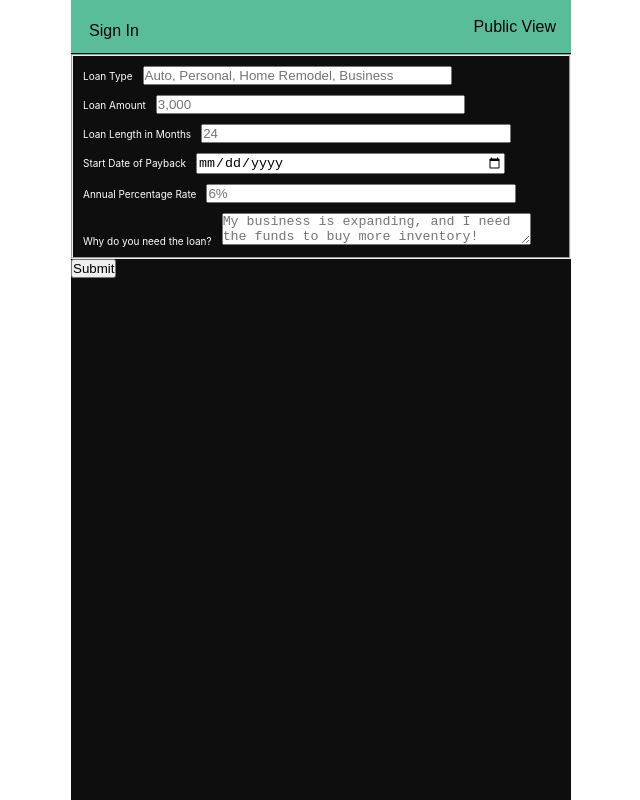
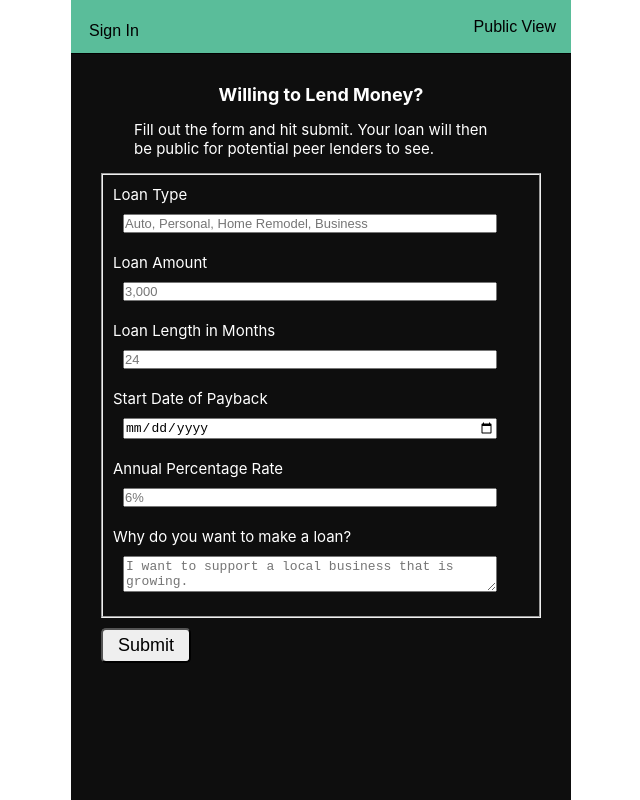
Before and after one commit to clintKunz/HackathonBevy, a React (Create React App) app in the folder front-end/: page /create-lend in a window 1280 px wide. Shown: the whole page, without its empty margins (319-959 px from the left). Built offline with nearby package versions, Linux system fonts and the light colour scheme.

Commit message:
Styling
style the loan creation pages

```diff
--- a/front-end/src/components/CreateSolicitBorrow.js
+++ b/front-end/src/components/CreateSolicitBorrow.js
@@ -3,6 +3,26 @@ import styled from 'styled-components';
 import { connect } from 'react-redux';
 import actions from '../actions';
 const { createLoan } = actions;
+
+const Wrap = styled.div`
+    display: flex;
+    flex-direction: column;
+    align-items: center;
+    padding: 30px;
+`;
+
+const Header = styled.h2`
+    color: white;
+    font-size: 1.8rem;
+    margin-bottom: 15px;
+`;
+
+const Paragraph = styled.p`
+    color: white;
+    font-size: 1.5rem;
+    margin-bottom: 15px;
+    width: 85%;
+`;
 
 const Form = styled.form`
     color: white;
@@ -10,16 +30,27 @@ const Form = styled.form`
     fieldset label {
         display: block;
         margin: 10px;
+        font-size: 1.5rem;
 
         input {
-            margin-left: 10px;
-            width: 65%;
+            font-size: 1.3rem;
+            margin: 10px;
+            width: 90%;
         }
 
         textarea {
-            margin-left: 10px;
-            width: 65%;
+            font-size: 1.3rem;
+            margin: 10px;
+            width: 90%;
+            padding: 2px;
         }
+    }
+
+    button {
+        font-size: 1.8rem;
+        padding: 5px 15px;
+        margin: 10px 0;
+        border-radius: 5px;
     }
 `;
 
@@ -57,6 +88,9 @@ class CreateSolicitBorrow extends Component {
 
     render() {
         return (
+            <Wrap>
+                <Header>Need to borrow money?</Header>
+                <Paragraph>Fill out the form and hit submit. Your loan will then be public for potential peer lenders to see.</Paragraph>
                 <Form onSubmit={this.handleSubmit.bind(this)}>
                     <fieldset>
                         <label htmlFor="loanType">
@@ -86,6 +120,7 @@ class CreateSolicitBorrow extends Component {
                     </fieldset>
                     <button type="submit">Submit</button>
                 </Form>
+            </Wrap>
         );
     }
 }
--- a/front-end/src/components/CreateSolicitLend.js
+++ b/front-end/src/components/CreateSolicitLend.js
@@ -3,6 +3,26 @@ import styled from 'styled-components';
 import { connect } from 'react-redux';
 import actions from '../actions';
 const { createLoan } = actions;
+
+const Wrap = styled.div`
+    display: flex;
+    flex-direction: column;
+    align-items: center;
+    padding: 30px;
+`;
+
+const Header = styled.h2`
+    color: white;
+    font-size: 1.8rem;
+    margin-bottom: 15px;
+`;
+
+const Paragraph = styled.p`
+    color: white;
+    font-size: 1.5rem;
+    margin-bottom: 15px;
+    width: 85%;
+`;
 
 const Form = styled.form`
     color: white;
@@ -10,16 +30,27 @@ const Form = styled.form`
     fieldset label {
         display: block;
         margin: 10px;
+        font-size: 1.5rem;
 
         input {
-            margin-left: 10px;
-            width: 65%;
+            font-size: 1.3rem;
+            margin: 10px;
+            width: 90%;
         }
 
         textarea {
-            margin-left: 10px;
-            width: 65%;
+            font-size: 1.3rem;
+            margin: 10px;
+            width: 90%;
+            padding: 2px;
         }
+    }
+
+    button {
+        font-size: 1.8rem;
+        padding: 5px 15px;
+        margin: 10px 0;
+        border-radius: 5px;
     }
 `;
 
@@ -57,6 +88,9 @@ class CreateSolicitBorrow extends Component {
 
     render() {
         return (
+            <Wrap>
+                <Header>Willing to Lend Money?</Header>
+                <Paragraph>Fill out the form and hit submit. Your loan will then be public for potential peer lenders to see.</Paragraph>
                 <Form onSubmit={this.handleSubmit.bind(this)}>
                     <fieldset>
                         <label htmlFor="loanType">
@@ -80,12 +114,14 @@ class CreateSolicitBorrow extends Component {
                             <input type="number" id="interest" name="interest" placeholder="6%"  value={this.state.interest} onChange={(e) => this.handleChange(e)}/>
                         </label>
                         <label htmlFor="pitch">
-                        Why do you need the loan?
-                        <textarea type="text" id="pitch" name="pitch" placeholder="My business is expanding, and I need the funds to buy more inventory!"  value={this.state.pitch} onChange={(e) => this.handleChange(e)}/>
+                            Why do you want to make a loan?
+                            <textarea type="text" id="pitch" name="pitch" placeholder="I want to support a local business that is growing."  value={this.state.pitch} onChange={(e) => this.handleChange(e)}/>
                         </label>
                     </fieldset>
                     <button type="submit">Submit</button>
                 </Form>
+            </Wrap>
+
         );
     }
 }
```
Lines whose indentation alone changed are shown as unchanged.
